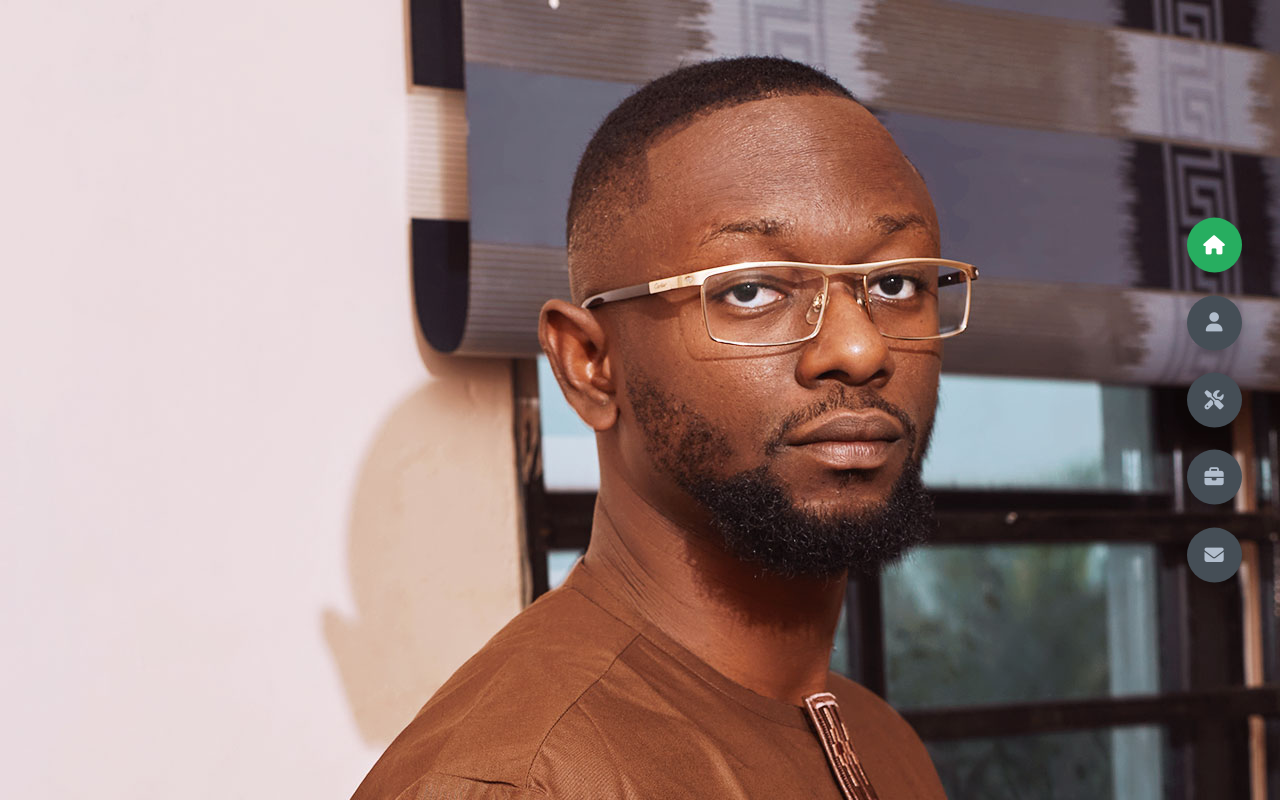
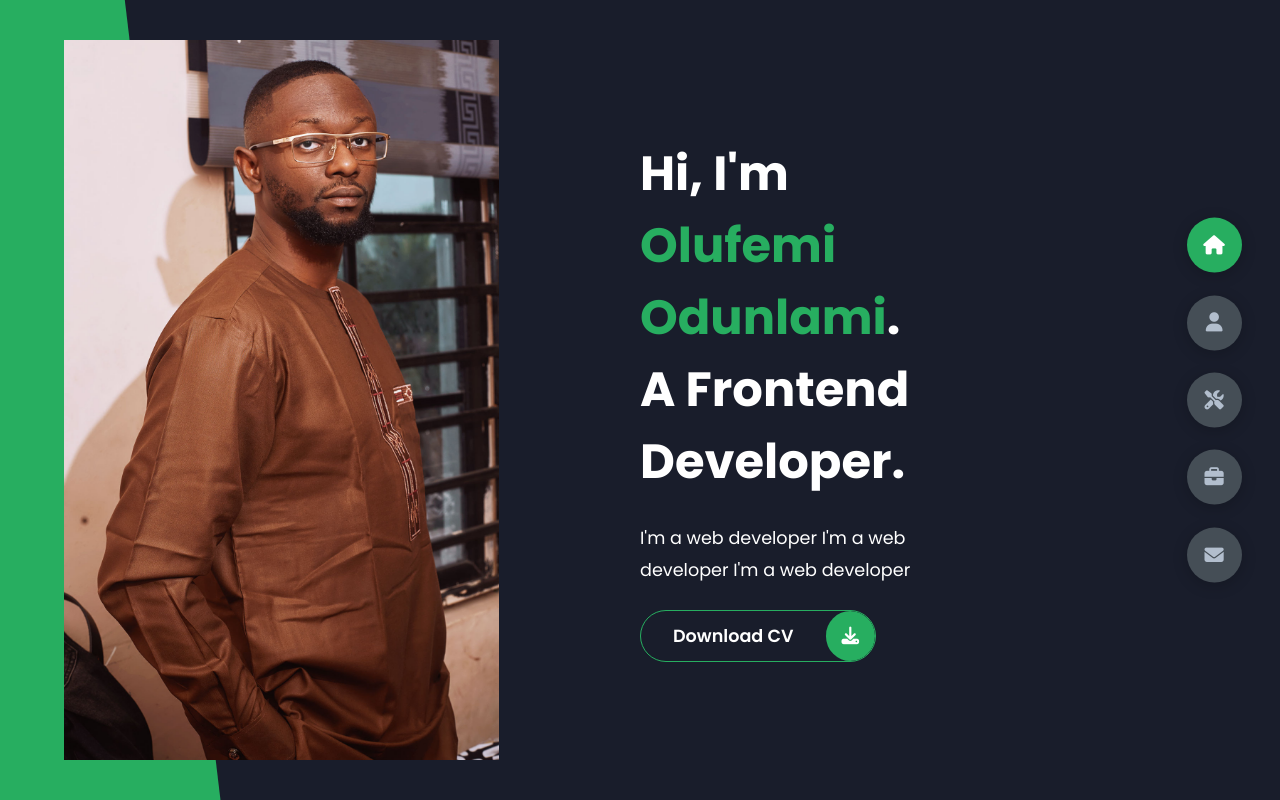
Before and after one commit to 0lufemi/alx_capstone_project, a plain HTML site: page personal_porfolio_website/index.html in a window 1280 px wide. Drawn offline with Linux system fonts and the light colour scheme.

Commit message:
Styled homepage content

```diff
--- a/personal_porfolio_website/styles/styles.scss
+++ b/personal_porfolio_website/styles/styles.scss
@@ -67,31 +67,31 @@ section {
 .sec1 {
     display: none;
     transform: translateY(0) scale(1);
-    background-color: red;
+    // background-color: red;
 }
 
 .sec2 {
     display: none;
     transform: translateY(0) scale(1);
-    background-color: orange;
+    // background-color: orange;
 }
 
 .sec3 {
     display: none;
     transform: translateY(0) scale(1);
-    background-color: green;
+    // background-color: green;
 }
 
 .sec4 {
     display: none;
     transform: translateY(0) scale(1);
-    background-color: blue;
+    // background-color: blue;
 }
 
 .sec5 {
     display: none;
     transform: translateY(0) scale(1);
-    background-color: yellowgreen;
+    // background-color: yellowgreen;
 }
 
 .active {
@@ -144,3 +144,126 @@ section {
         }
     }
 }
+
+// Header content
+.header-content {
+    display: grid;
+    grid-template-columns: repeat(2, 1fr);
+    height: 100%;
+    .left-header {
+        display: flex;
+        align-items: center;
+        position: relative;
+        .h-shape {
+            transition: var(--transition);
+            width: 65%;
+            height: 100%;
+            background-color: var(--color-secondary);
+            position: absolute;
+            left: 0;
+            top: 0;
+            z-index: -1;
+            clip-path: polygon(0 0, 30% 0, 53% 100%, 0% 100%);
+        }
+        .image {
+            border-radius: var(--br-sm-2);
+            width: 68%;
+            height: 90%;
+            margin-left: 4rem;
+            background-color: var(--color-black);
+            transition: var(--transition);
+            img {
+                width: 100%;
+                height: 100%;
+                object-fit: cover;
+                transition: var(--transition);
+            }
+        }
+    }
+    .right-header {
+        display: flex;
+        flex-direction: column;
+        justify-content: center;
+        padding-right: 18rem;
+        .name {
+            font-size: 3rem;
+            span {
+                color: var(--color-secondary);
+            }
+        }
+        p {
+            margin: 1.5rem 0;
+            line-height: 2rem;
+        }
+    }
+}
+
+// Independent components
+.btn-container {
+    display: flex;
+    align-self: flex-start;
+}
+.main-btn {
+    border-radius: 30px;
+    color: inherit;
+    font-weight: 600;
+    position: relative;
+    border: 1px solid var(--color-secondary);
+    display: flex;
+    align-self: flex-start;
+    align-items: center;
+    overflow: hidden;
+    .btn-text {
+        padding: 0 2rem;
+    }
+    .btn-icon {
+        background-color: var(--color-secondary);
+        display: flex;
+        align-items: center;
+        justify-content: center;
+        border-radius: 50%;
+        padding: 1rem;
+    }
+    &::before {
+        content: '';
+        position: absolute;
+        top: 0;
+        right: 0;
+        transform: translateX(100%);
+        transition: var(--transition);
+        z-index: -1;
+    }
+    &:hover {
+        &::before {
+            width: 100%;
+            height: 100%;
+            background-color: var(--color-secondary);
+            transform: translateX(0);
+            transition: var(--transition);
+        }
+    }
+}
+
+.about-title {
+    text-align: center;
+    h2 {
+        position: relative;
+        text-transform: uppercase;
+        font-size: 4rem;
+        font-weight: 700;
+        span {
+            color: var(--color-secondary);
+        }
+        .bg-text {
+            position: absolute;
+            top: 50%;
+            left: 50%;
+            color: var(--color-grey-5);
+            transition: var(--transition);
+            z-index: -1;
+            transform: translate(-50%, -50%);
+            font-weight: 800;
+            font-size: 6rem;
+        }
+    }
+}
```
Also changed, not shown: personal_porfolio_website/styles/styles.css, 1 other file.
